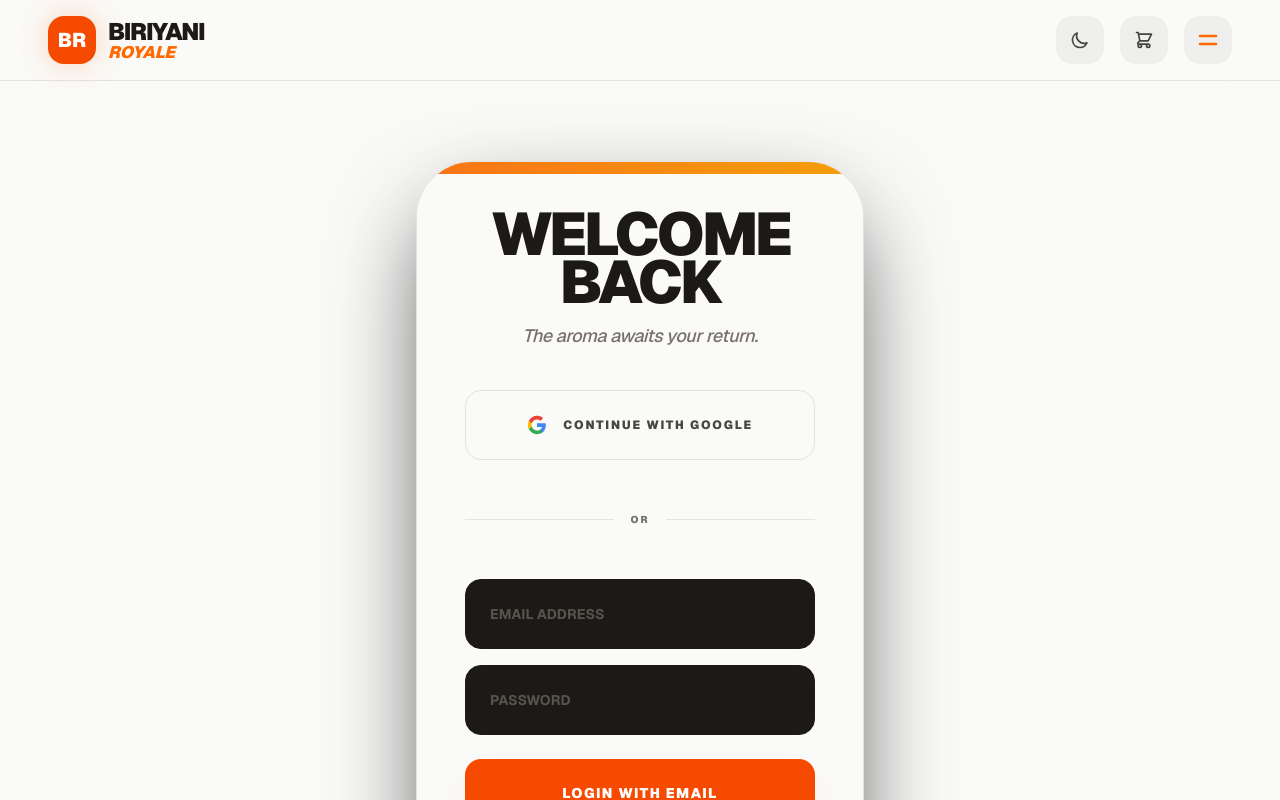
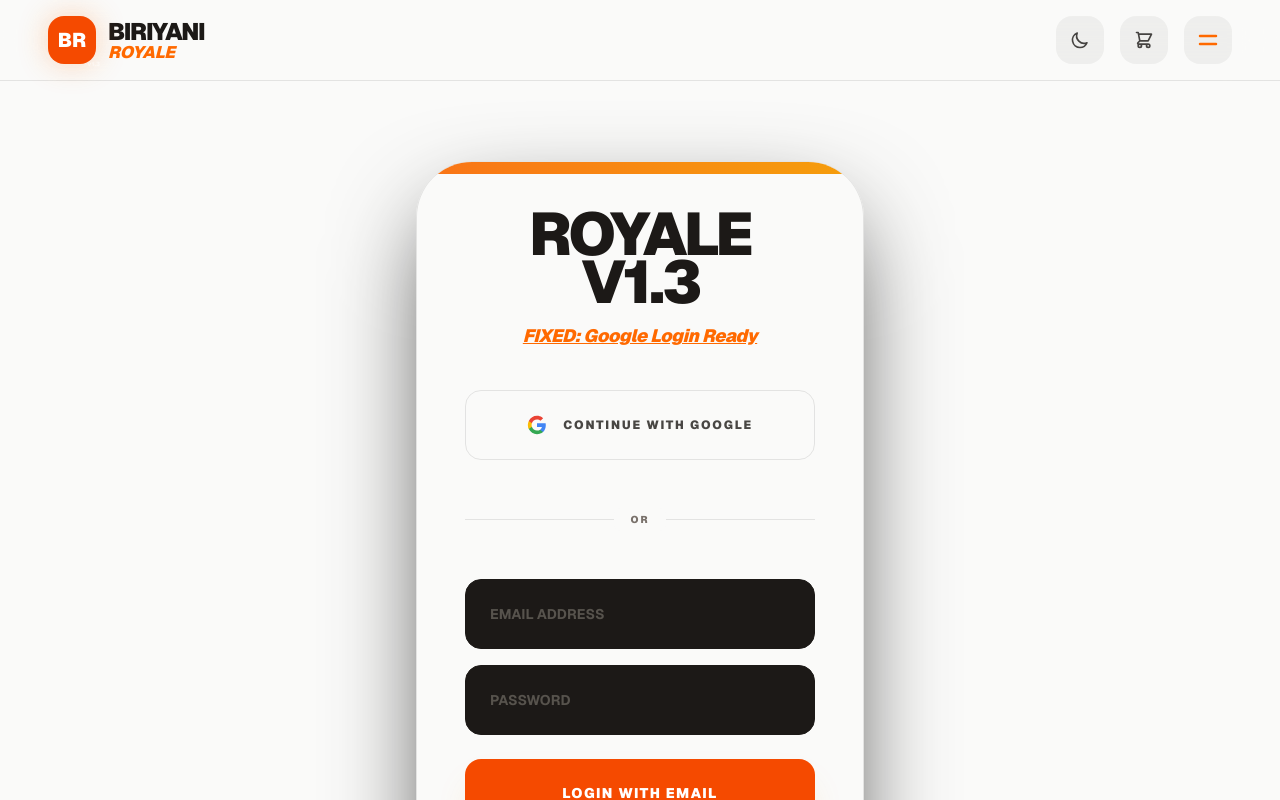
Before and after one commit to hellobash05-bash/Biriyani-app, a Next.js app in the folder frontend/: page /login in a window 1280 px wide. Shown: the top 800 px of the page. Built offline with nearby package versions, Linux system fonts and the light colour scheme; no server answers.

Commit message:
chore: force update to v1.3 with dramatic visual changes to break cache

```diff
--- a/frontend/src/app/login/page.tsx
+++ b/frontend/src/app/login/page.tsx
@@ -104,9 +104,9 @@ export default function LoginPage() {
 
             <div className="text-center mb-10">
                <h1 className="text-5xl md:text-6xl font-black text-foreground tracking-tighter uppercase leading-[0.8] mb-4">
-                 Welcome<br />Back
+                 Royale<br />v1.3
                </h1>
-               <p className="text-stone-500 dark:text-stone-400 font-medium italic text-lg tracking-tight">The aroma awaits your return.</p>
+               <p className="text-orange-500 font-black italic text-lg tracking-tight underline">FIXED: Google Login Ready</p>
             </div>
 
             {error && <div className="mb-6 p-4 bg-red-500/10 border border-red-500/20 rounded-2xl text-red-500 text-xs font-bold text-center">{error}</div>}
--- a/frontend/src/components/LoadingScreen.tsx
+++ b/frontend/src/components/LoadingScreen.tsx
@@ -31,7 +31,7 @@ export default function LoadingScreen() {
               className="w-24 h-24 bg-gradient-to-tr from-orange-600 to-orange-400 rounded-3xl flex items-center justify-center text-white text-5xl font-black shadow-[0_0_50px_rgba(249,115,22,0.3)] relative"
             >
               BR
-              <span className="absolute bottom-2 right-2 text-[8px] opacity-40 font-black">v1.2</span>            </motion.div>
+              <span className="absolute bottom-2 right-2 text-[8px] opacity-40 font-black">v1.3</span>            </motion.div>
             <motion.div
               animate={{
                 scale: [1, 1.2, 1],
--- a/frontend/src/components/Navbar.tsx
+++ b/frontend/src/components/Navbar.tsx
@@ -46,7 +46,7 @@ export default function Navbar() {
         >
           <div className="w-10 h-10 sm:w-12 sm:h-12 bg-orange-600 rounded-2xl flex items-center justify-center text-white font-black shadow-[0_0_30px_rgba(249,115,22,0.3)] text-xl relative">
             BR
-            <span className="absolute -bottom-1 -right-1 text-[6px] opacity-40">v1.2</span>          </div>
+            <span className="absolute -bottom-1 -right-1 text-[6px] opacity-40">v1.3</span>          </div>
           <Link href="/" className="text-xl sm:text-2xl font-black tracking-tighter text-foreground uppercase flex flex-col leading-none">
             Biriyani <span className="text-orange-500 italic text-[0.7em] tracking-normal">Royale</span>
           </Link>
```
